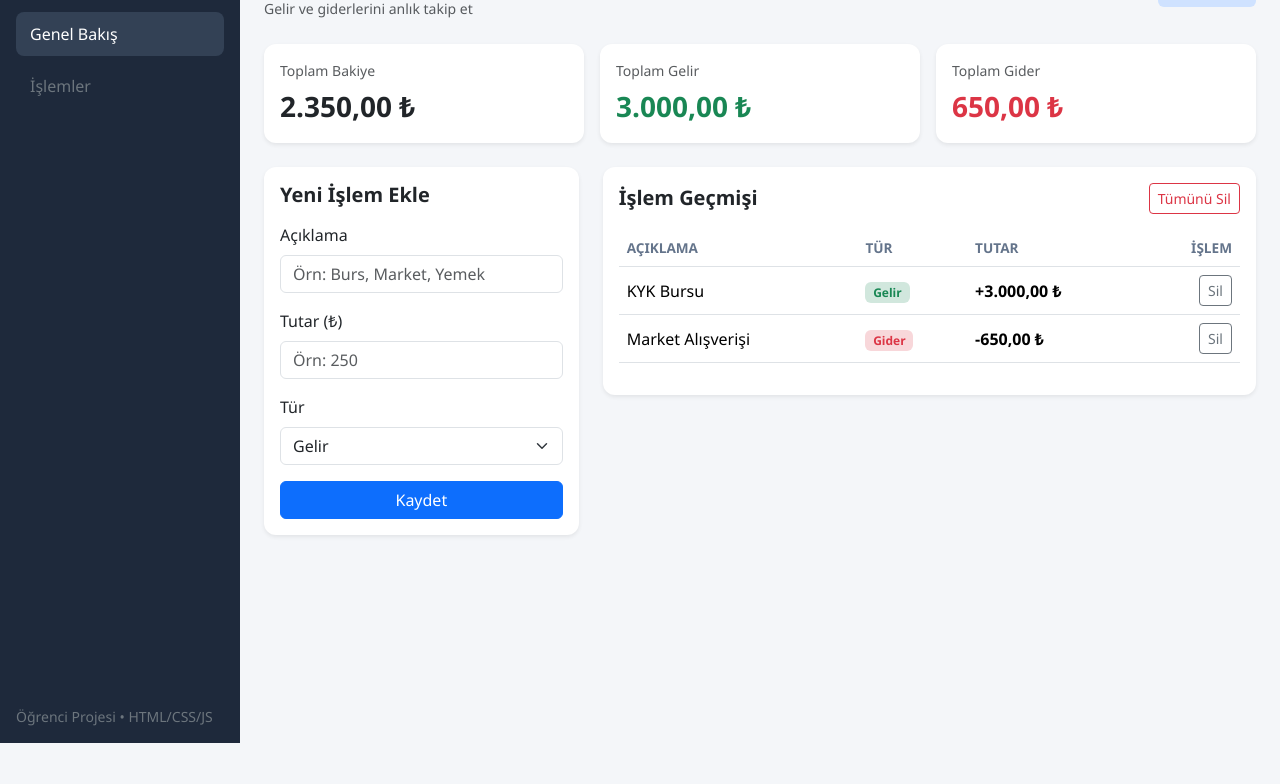
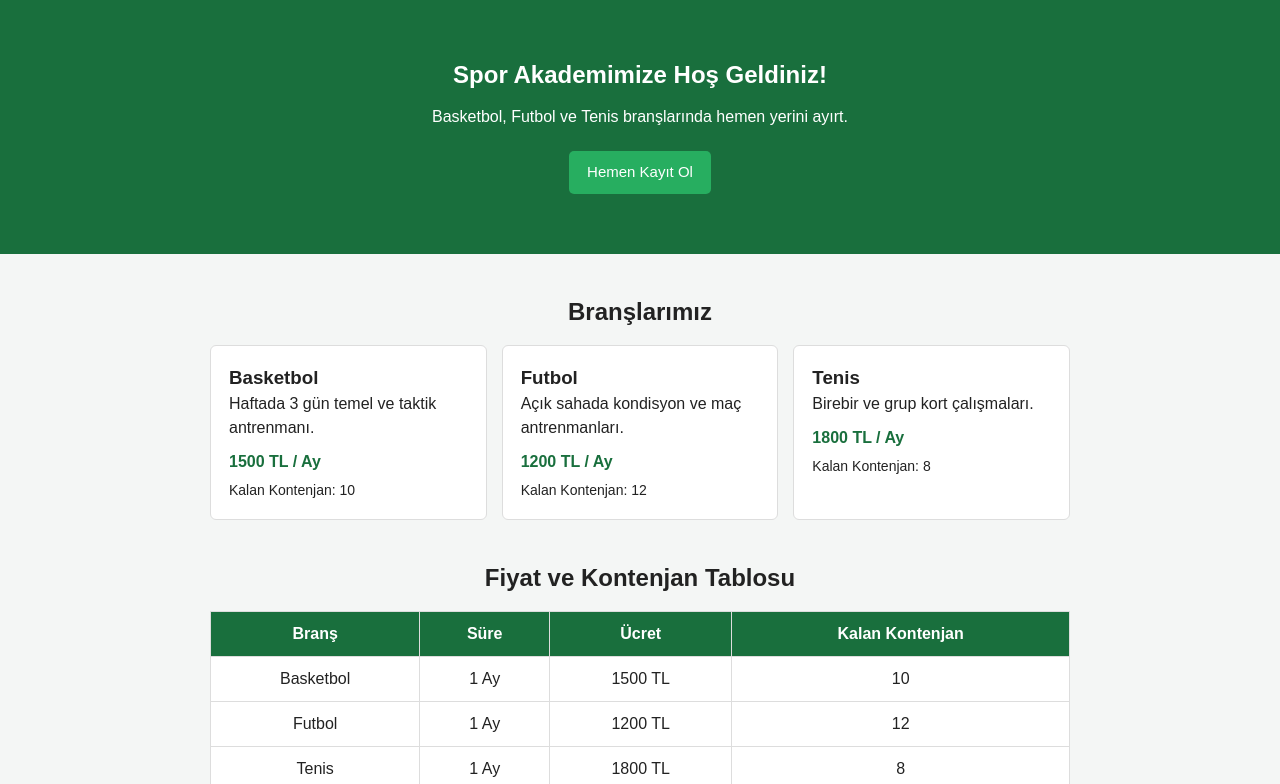
Before and after one commit to KayaBurakkk/spor-akademisi, a plain HTML site: page index.html in a window 1280 px wide. Shown: the part 57-841 px from the top of the page. Before the commit the page ends 800 px from the top, so only its background shows below. Drawn offline with nearby package versions, Linux system fonts and the light colour scheme.

Commit message:
Add files via upload

```diff
--- a/index.html
+++ b/index.html
@@ -1,128 +1,116 @@
 <!DOCTYPE html>
 <html lang="tr">
 <head>
-  <meta charset="UTF-8" />
-  <meta name="viewport" content="width=device-width, initial-scale=1.0" />
-  <title>Kişisel Bütçe Paneli</title>
-  <!-- Bootstrap 5 CSS -->
-  <link href="https://cdn.jsdelivr.net/npm/bootstrap@5.3.3/dist/css/bootstrap.min.css" rel="stylesheet" />
-  <!-- Özel CSS -->
-  <link rel="stylesheet" href="style.css" />
+  <meta charset="UTF-8">
+  <meta name="viewport" content="width=device-width, initial-scale=1.0">
+  <title>Spor Akademisi - Branş ve Kayıt</title>
+  <link rel="stylesheet" href="style.css">
 </head>
 <body>
-  <div class="d-flex min-vh-100">
-    <!-- Sol Menü -->
-    <aside class="sidebar p-3 d-none d-md-flex flex-column">
-      <h4 class="text-white fw-bold mb-4">BütçePanel</h4>
-      <ul class="nav flex-column gap-2">
-        <li class="nav-item">
-          <a class="nav-link active text-white" href="#">Genel Bakış</a>
-        </li>
-        <li class="nav-item">
-          <a class="nav-link text-secondary" href="#islemler-alani">İşlemler</a>
-        </li>
-      </ul>
-      <div class="mt-auto small text-secondary">
-        Öğrenci Projesi • HTML/CSS/JS
-      </div>
-    </aside>
 
-    <!-- Ana İçerik -->
-    <main class="flex-grow-1 p-4">
-      <div class="d-flex justify-content-between align-items-center mb-4">
-        <div>
-          <h2 class="h4 fw-bold mb-0">Finansal Özet</h2>
-          <small class="text-muted">Gelir ve giderlerini anlık takip et</small>
+  <header class="ust-menu">
+    <div class="logo">SPOR AKADEMİSİ</div>
+    <nav>
+      <a href="#branslar">Branşlar</a>
+      <a href="#fiyatlar">Fiyat & Kontenjan</a>
+      <a href="#kayit">Kayıt Ol</a>
+    </nav>
+  </header>
+
+  <section class="hero">
+    <h1>Spor Akademimize Hoş Geldiniz!</h1>
+    <p>Basketbol, Futbol ve Tenis branşlarında hemen yerini ayırt.</p>
+    <a href="#kayit" class="buton">Hemen Kayıt Ol</a>
+  </section>
+
+  <main class="icerik">
+    <section id="branslar">
+      <h2>Branşlarımız</h2>
+      <div class="kartlar">
+        <div class="kart">
+          <h3>Basketbol</h3>
+          <p>Haftada 3 gün temel ve taktik antrenmanı.</p>
+          <p class="fiyat">1500 TL / Ay</p>
+          <p class="kontenjan">Kalan Kontenjan: <span id="k-basketbol">10</span></p>
         </div>
-        <span class="badge bg-primary-subtle text-primary px-3 py-2">Aktif Panel</span>
-      </div>
 
-      <!-- Özet Kartları -->
-      <div class="row g-3 mb-4">
-        <div class="col-md-4">
-          <div class="card stat-card border-0 shadow-sm">
-            <div class="card-body">
-              <div class="text-muted small">Toplam Bakiye</div>
-              <div id="toplam-bakiye" class="fs-3 fw-bold mt-1">0 ₺</div>
-            </div>
-          </div>
+        <div class="kart">
+          <h3>Futbol</h3>
+          <p>Açık sahada kondisyon ve maç antrenmanları.</p>
+          <p class="fiyat">1200 TL / Ay</p>
+          <p class="kontenjan">Kalan Kontenjan: <span id="k-futbol">12</span></p>
         </div>
-        <div class="col-md-4">
-          <div class="card stat-card border-0 shadow-sm">
-            <div class="card-body">
-              <div class="text-muted small">Toplam Gelir</div>
-              <div id="toplam-gelir" class="fs-3 fw-bold text-success mt-1">0 ₺</div>
-            </div>
-          </div>
-        </div>
-        <div class="col-md-4">
-          <div class="card stat-card border-0 shadow-sm">
-            <div class="card-body">
-              <div class="text-muted small">Toplam Gider</div>
-              <div id="toplam-gider" class="fs-3 fw-bold text-danger mt-1">0 ₺</div>
-            </div>
-          </div>
+
+        <div class="kart">
+          <h3>Tenis</h3>
+          <p>Birebir ve grup kort çalışmaları.</p>
+          <p class="fiyat">1800 TL / Ay</p>
+          <p class="kontenjan">Kalan Kontenjan: <span id="k-tenis">8</span></p>
         </div>
       </div>
+    </section>
 
-      <!-- Form ve Tablo -->
-      <div id="islemler-alani" class="row g-4">
-        <div class="col-lg-4">
-          <div class="card border-0 shadow-sm">
-            <div class="card-body">
-              <h5 class="card-title fw-bold mb-3">Yeni İşlem Ekle</h5>
-              <form id="islem-formu">
-                <div class="mb-3">
-                  <label for="baslik" class="form-label">Açıklama</label>
-                  <input type="text" id="baslik" class="form-control" placeholder="Örn: Burs, Market, Yemek" required />
-                </div>
-                <div class="mb-3">
-                  <label for="tutar" class="form-label">Tutar (₺)</label>
-                  <input type="number" id="tutar" class="form-control" min="1" step="0.01" placeholder="Örn: 250" required />
-                </div>
-                <div class="mb-3">
-                  <label for="tur" class="form-label">Tür</label>
-                  <select id="tur" class="form-select">
-                    <option value="gelir">Gelir</option>
-                    <option value="gider">Gider</option>
-                  </select>
-                </div>
-                <button type="submit" class="btn btn-primary w-100">Kaydet</button>
-              </form>
-            </div>
-          </div>
-        </div>
+    <section id="fiyatlar">
+      <h2>Fiyat ve Kontenjan Tablosu</h2>
+      <table>
+        <thead>
+          <tr>
+            <th>Branş</th>
+            <th>Süre</th>
+            <th>Ücret</th>
+            <th>Kalan Kontenjan</th>
+          </tr>
+        </thead>
+        <tbody>
+          <tr>
+            <td>Basketbol</td>
+            <td>1 Ay</td>
+            <td>1500 TL</td>
+            <td id="t-basketbol">10</td>
+          </tr>
+          <tr>
+            <td>Futbol</td>
+            <td>1 Ay</td>
+            <td>1200 TL</td>
+            <td id="t-futbol">12</td>
+          </tr>
+          <tr>
+            <td>Tenis</td>
+            <td>1 Ay</td>
+            <td>1800 TL</td>
+            <td id="t-tenis">8</td>
+          </tr>
+        </tbody>
+      </table>
+    </section>
 
-        <div class="col-lg-8">
-          <div class="card border-0 shadow-sm">
-            <div class="card-body">
-              <div class="d-flex justify-content-between align-items-center mb-3">
-                <h5 class="card-title fw-bold mb-0">İşlem Geçmişi</h5>
-                <button id="tumunu-temizle" type="button" class="btn btn-sm btn-outline-danger">Tümünü Sil</button>
-              </div>
-              <div class="table-responsive">
-                <table class="table align-middle">
-                  <thead>
-                    <tr>
-                      <th>Açıklama</th>
-                      <th>Tür</th>
-                      <th>Tutar</th>
-                      <th class="text-end">İşlem</th>
-                    </tr>
-                  </thead>
-                  <tbody id="islem-listesi"></tbody>
-                </table>
-              </div>
-            </div>
-          </div>
-        </div>
-      </div>
-    </main>
-  </div>
+    <section id="kayit">
+      <h2>Sporcu Kayıt Formu</h2>
+      <form id="kayitFormu" class="form-kutusu">
+        <label for="adSoyad">Ad Soyad</label>
+        <input type="text" id="adSoyad" placeholder="Adınızı ve soyadınızı giriniz" required>
 
-  <!-- Bootstrap JS -->
-  <script src="https://cdn.jsdelivr.net/npm/bootstrap@5.3.3/dist/js/bootstrap.bundle.min.js"></script>
-  <!-- Özel JS -->
+        <label for="telefon">Telefon Numarası</label>
+        <input type="text" id="telefon" placeholder="05xx xxx xx xx" required>
+
+        <label for="bransSec">Branş Seçiniz</label>
+        <select id="bransSec" required>
+          <option value="">Branş seçiniz</option>
+          <option value="basketbol">Basketbol (1500 TL)</option>
+          <option value="futbol">Futbol (1200 TL)</option>
+          <option value="tenis">Tenis (1800 TL)</option>
+        </select>
+
+        <button type="submit" class="buton">Kayıt Ol</button>
+      </form>
+
+      <p id="mesaj" class="mesaj"></p>
+
+      <h3>Kayıt Olan Sporcular</h3>
+      <ul id="kayitListesi" class="liste"></ul>
+    </section>
+  </main>
+
   <script src="script.js"></script>
 </body>
 </html>
--- a/script.js
+++ b/script.js
@@ -1,101 +1,49 @@
-const form = document.getElementById('islem-formu');
-const baslikInput = document.getElementById('baslik');
-const tutarInput = document.getElementById('tutar');
-const turSelect = document.getElementById('tur');
-const islemListesi = document.getElementById('islem-listesi');
-const toplamBakiyeEl = document.getElementById('toplam-bakiye');
-const toplamGelirEl = document.getElementById('toplam-gelir');
-const toplamGiderEl = document.getElementById('toplam-gider');
-const tumunuTemizleBtn = document.getElementById('tumunu-temizle');
+const kontenjanlar = {
+  basketbol: 10,
+  futbol: 12,
+  tenis: 8
+};
 
-// Sayfa yenilense bile veriler kaybolmasın diye tarayıcı hafızasından (localStorage) çekiyoruz
-let islemler = JSON.parse(localStorage.getItem('butce_islemleri')) || [
-  { id: 1, baslik: 'KYK Bursu', tutar: 3000, tur: 'gelir' },
-  { id: 2, baslik: 'Market Alışverişi', tutar: 650, tur: 'gider' }
-];
+const bransAdlari = {
+  basketbol: "Basketbol",
+  futbol: "Futbol",
+  tenis: "Tenis"
+};
 
-function paraFormatla(sayi) {
-  return sayi.toLocaleString('tr-TR', { minimumFractionDigits: 2, maximumFractionDigits: 2 }) + ' ₺';
+const form = document.getElementById("kayitFormu");
+const mesaj = document.getElementById("mesaj");
+const kayitListesi = document.getElementById("kayitListesi");
+
+function ekranKontenjanGuncelle() {
+  for (const brans in kontenjanlar) {
+    document.getElementById("k-" + brans).textContent = kontenjanlar[brans];
+    document.getElementById("t-" + brans).textContent = kontenjanlar[brans];
+  }
 }
 
-function arayuzuGuncelle() {
-  islemListesi.innerHTML = '';
+form.addEventListener("submit", function (e) {
+  e.preventDefault();
 
-  let toplamGelir = 0;
-  let toplamGider = 0;
+  const adSoyad = document.getElementById("adSoyad").value.trim();
+  const telefon = document.getElementById("telefon").value.trim();
+  const brans = document.getElementById("bransSec").value;
 
-  if (islemler.length === 0) {
-    islemListesi.innerHTML = `
-      <tr>
-        <td colspan="4" class="text-center text-muted py-4">Henüz kayıtlı bir işlem yok.</td>
-      </tr>
-    `;
+  if (!adSoyad || !telefon || !brans) {
+    return;
   }
 
-  islemler.forEach((islem) => {
-    if (islem.tur === 'gelir') {
-      toplamGelir += islem.tutar;
-    } else {
-      toplamGider += islem.tutar;
-    }
+  if (kontenjanlar[brans] <= 0) {
+    mesaj.textContent = bransAdlari[brans] + " branşında kontenjan kalmadı!";
+    return;
+  }
 
-    const satir = document.createElement('tr');
-    const rozetSinifi = islem.tur === 'gelir' ? 'bg-success-subtle text-success' : 'bg-danger-subtle text-danger';
-    const turMetni = islem.tur === 'gelir' ? 'Gelir' : 'Gider';
-    const isaret = islem.tur === 'gelir' ? '+' : '-';
+  kontenjanlar[brans]--;
+  ekranKontenjanGuncelle();
 
-    satir.innerHTML = `
-      <td class="fw-medium">${islem.baslik}</td>
-      <td><span class="badge ${rozetSinifi}">${turMetni}</span></td>
-      <td class="fw-semibold">${isaret}${paraFormatla(islem.tutar)}</td>
-      <td class="text-end">
-        <button class="btn btn-sm btn-outline-secondary" onclick="islemSil(${islem.id})">Sil</button>
-      </td>
-    `;
-    islemListesi.appendChild(satir);
-  });
+  const li = document.createElement("li");
+  li.textContent = adSoyad + " - " + bransAdlari[brans] + " (" + telefon + ")";
+  kayitListesi.appendChild(li);
 
-  const bakiye = toplamGelir - toplamGider;
-
-  toplamBakiyeEl.textContent = paraFormatla(bakiye);
-  toplamGelirEl.textContent = paraFormatla(toplamGelir);
-  toplamGiderEl.textContent = paraFormatla(toplamGider);
-
-  localStorage.setItem('butce_islemleri', JSON.stringify(islemler));
-}
-
-form.addEventListener('submit', function (e) {
-  e.preventDefault();
-
-  const baslik = baslikInput.value.trim();
-  const tutar = parseFloat(tutarInput.value);
-  const tur = turSelect.value;
-
-  if (!baslik || isNaN(tutar) || tutar <= 0) return;
-
-  const yeniIslem = {
-    id: Date.now(),
-    baslik: baslik,
-    tutar: tutar,
-    tur: tur
-  };
-
-  islemler.unshift(yeniIslem);
+  mesaj.textContent = adSoyad + " için " + bransAdlari[brans] + " kaydı alındı.";
   form.reset();
-  arayuzuGuncelle();
 });
-
-function islemSil(id) {
-  islemler = islemler.filter((item) => item.id !== id);
-  arayuzuGuncelle();
-}
-
-tumunuTemizleBtn.addEventListener('click', function () {
-  if (confirm('Tüm işlemleri silmek istediğine emin misin?')) {
-    islemler = [];
-    arayuzuGuncelle();
-  }
-});
-
-// İlk açılışta ekranı doldur
-arayuzuGuncelle();
--- a/style.css
+++ b/style.css
@@ -1,42 +1,136 @@
-body {
-  background-color: #f4f6f9;
-  font-family: 'Segoe UI', Tahoma, Geneva, Verdana, sans-serif;
+* {
+  box-sizing: border-box;
+  margin: 0;
+  padding: 0;
+  font-family: Arial, sans-serif;
 }
 
-.sidebar {
-  width: 240px;
-  background-color: #1e293b;
-  flex-shrink: 0;
+body {
+  background-color: #f4f6f5;
+  color: #222;
+  line-height: 1.5;
 }
 
-.sidebar .nav-link {
-  border-radius: 8px;
-  padding: 10px 14px;
-  transition: background-color 0.2s ease;
+.ust-menu {
+  background-color: #1f2937;
+  color: #fff;
+  padding: 15px 30px;
+  display: flex;
+  justify-content: space-between;
+  align-items: center;
 }
 
-.sidebar .nav-link:hover,
-.sidebar .nav-link.active {
-  background-color: #334155;
-  color: #ffffff !important;
+.ust-menu nav a {
+  color: #fff;
+  text-decoration: none;
+  margin-left: 20px;
+  font-size: 14px;
 }
 
-.stat-card {
-  border-radius: 12px;
-  transition: transform 0.2s ease;
+.hero {
+  background-color: #196f3d;
+  color: #fff;
+  text-align: center;
+  padding: 60px 20px;
 }
 
-.stat-card:hover {
-  transform: translateY(-3px);
+.hero p {
+  margin: 12px 0 22px;
 }
 
-.card {
-  border-radius: 12px;
+.buton {
+  display: inline-block;
+  background-color: #27ae60;
+  color: #fff;
+  border: none;
+  padding: 10px 18px;
+  border-radius: 5px;
+  text-decoration: none;
+  cursor: pointer;
+  font-size: 15px;
 }
 
-.table thead th {
-  font-size: 0.85rem;
-  text-transform: uppercase;
-  color: #64748b;
-  border-bottom-width: 1px;
+.icerik {
+  max-width: 900px;
+  margin: 30px auto;
+  padding: 0 20px;
 }
+
+section {
+  margin-bottom: 40px;
+}
+
+h2 {
+  margin-bottom: 15px;
+  text-align: center;
+}
+
+.kartlar {
+  display: flex;
+  gap: 15px;
+  flex-wrap: wrap;
+}
+
+.kart {
+  background: #fff;
+  border: 1px solid #ddd;
+  border-radius: 6px;
+  padding: 18px;
+  flex: 1;
+  min-width: 240px;
+}
+
+.fiyat {
+  font-weight: bold;
+  margin-top: 10px;
+  color: #196f3d;
+}
+
+.kontenjan {
+  margin-top: 6px;
+  font-size: 14px;
+}
+
+table {
+  width: 100%;
+  border-collapse: collapse;
+  background: #fff;
+}
+
+th, td {
+  border: 1px solid #ddd;
+  padding: 10px;
+  text-align: center;
+}
+
+th {
+  background-color: #196f3d;
+  color: #fff;
+}
+
+.form-kutusu {
+  background: #fff;
+  padding: 20px;
+  border-radius: 6px;
+  border: 1px solid #ddd;
+  display: flex;
+  flex-direction: column;
+  gap: 10px;
+}
+
+input, select {
+  padding: 9px;
+  border: 1px solid #ccc;
+  border-radius: 4px;
+}
+
+.mesaj {
+  margin-top: 10px;
+  font-weight: bold;
+  color: #196f3d;
+}
+
+.liste {
+  margin-top: 10px;
+  padding-left: 20px;
+}
```
